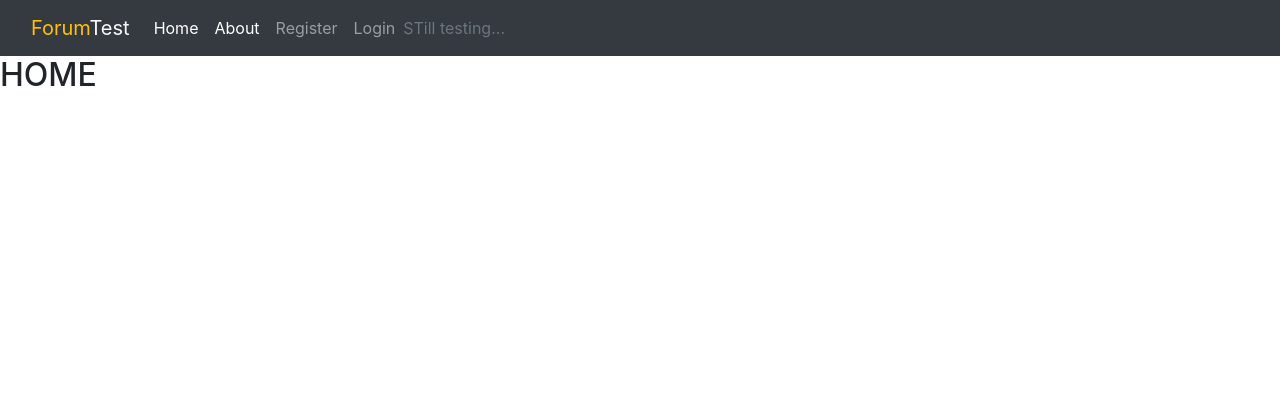
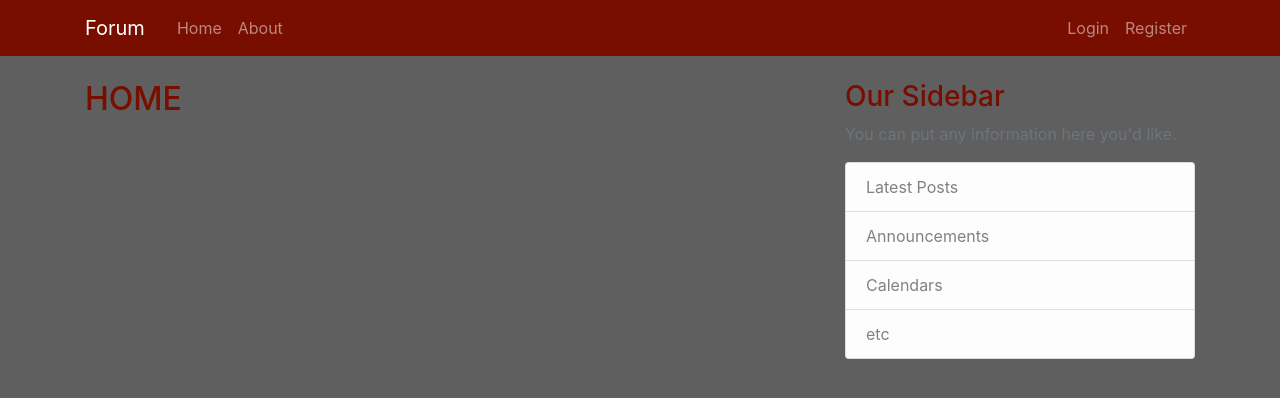
Before and after one commit to TiagoMA90/digital-nomads, a Django app: page / in a window 1280 px wide. Shown: the top 398 px of the page. Run offline with Django 4.2, Linux system fonts and the light colour scheme.

Commit message:
fix navbar and apply styling

```diff
--- /dev/null
+++ b/blog/static/css/style.css
@@ -0,0 +1,19 @@
+body {
+    background: #5f5f5f;
+    color: #333333;
+    margin-top: 5rem;
+}
+
+  /* Font coloring */
+
+.bg-steel {
+    background-color: #770e00;
+}
+
+h1, h2, h3 {
+    color: #770e00;
+}
+
+p {
+    color: #000000
+}
--- a/blog/templates/blog/base.html
+++ b/blog/templates/blog/base.html
@@ -5,49 +5,54 @@
     <meta http-equiv="X-UA-Compatible" content="IE=edge">
     <meta name="viewport" content="width=device-width, initial-scale=1, shrink-to-fit=no">
     <!-- Bootstrap CSS -->
+
     <link rel="stylesheet" href="https://cdn.jsdelivr.net/npm/bootstrap@4.3.1/dist/css/bootstrap.min.css" integrity="sha384-ggOyR0iXCbMQv3Xipma34MD+dH/1fQ784/j6cY/iJTQUOhcWr7x9JvoRxT2MZw1T" crossorigin="anonymous">
+    <link rel="stylesheet" href="static/css/style.css">
+
     <title>Forum</title>
 </head>
 
 <body class="d-flex flex-column h-100 main-bg">
-    <nav class="navbar navbar-expand-lg  navbar-dark bg-dark">
-        <div class="container-fluid">
-            <a class="navbar-brand" href="#"><span class="brand text-warning">Forum<span class="thin text-light">Test</span></span></span></a>
-            <button class="navbar-toggler" type="button" data-bs-toggle="collapse" data-bs-target="#navbarText"
-                aria-controls="navbarText" aria-expanded="false" aria-label="Toggle navigation">
-                <span class="navbar-toggler-icon"></span>
-            </button>
-            <div class="collapse navbar-collapse" id="navbarText">
-                <ul class="navbar-nav me-auto mb-2 mb-lg-0">
-                    <li class="nav-item">
-                        <a class="nav-link active" aria-current="page"href="/">Home</a>
-                    </li>
-                    <li>
-                        <a class="nav-link active" aria-current="page" href="/about">About</a>
-                    </li>
-                    {% if user.is_authenticated %}
-                    <li class="nav-item">
-                        <a class="nav-link" href="#">Logout</a>
-                    </li>
-                    {% else %}
-                    <li class="nav-item">
-                        <a class="nav-link" href="#">Register</a>
-                    </li>
-                    <li class="nav-item">
-                        <a class="nav-link" href="#">Login</a>
-                    </li>
-                    {% endif %}
+    <nav class="navbar navbar-expand-md navbar-dark bg-steel fixed-top">
+        <div class="container">
+          <a class="navbar-brand mr-4" href="/">Forum</a>
+          <button class="navbar-toggler" type="button" data-toggle="collapse" data-target="#navbarToggle" aria-controls="navbarToggle" aria-expanded="false" aria-label="Toggle navigation">
+          <span class="navbar-toggler-icon"></span>
+          </button>
+          <div class="collapse navbar-collapse" id="navbarToggle">
+            <div class="navbar-nav mr-auto">
+              <a class="nav-item nav-link" href="/">Home</a>
+              <a class="nav-item nav-link" href="/about">About</a>
+            </div>
+            <!-- Navbar Right Side -->
+            <div class="navbar-nav">
+              <a class="nav-item nav-link" href="#">Login</a>
+              <a class="nav-item nav-link" href="#">Register</a>
+            </div>
+          </div>
+        </div>
+      </nav>
+      <main role="main" class="container">
+        <div class="row">
+          <div class="col-md-8">
+            {% block content %}
+            {% endblock %}
+          </div>
+          <div class="col-md-4">
+            <div class="content-section">
+              <h3>Our Sidebar</h3>
+              <p class='text-muted'>You can put any information here you'd like.
+                <ul class="list-group">
+                  <li class="list-group-item list-group-item-light">Latest Posts</li>
+                  <li class="list-group-item list-group-item-light">Announcements</li>
+                  <li class="list-group-item list-group-item-light">Calendars</li>
+                  <li class="list-group-item list-group-item-light">etc</li>
                 </ul>
-                <span class="navbar-text text-muted">
-                    STill testing...
-                </span>
+              </p>
             </div>
+          </div>
         </div>
-    </nav>
-
-        {% block content %}
-        <!--Content for the .html temeplates-->
-        {% endblock %}
+      </main>
     </div>
     <!-- Optional JavaScript -->
     <!-- jQuery first, then Popper.js, then Bootstrap JS -->
```
